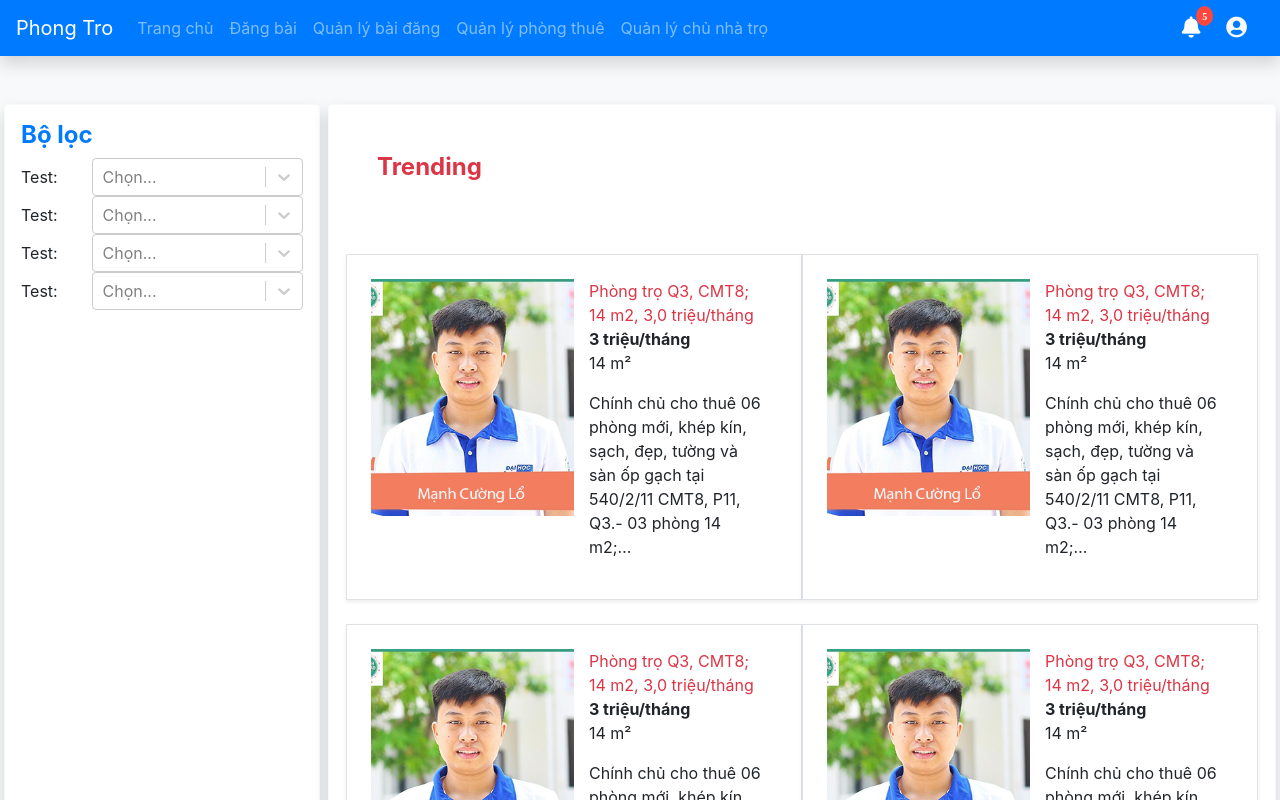
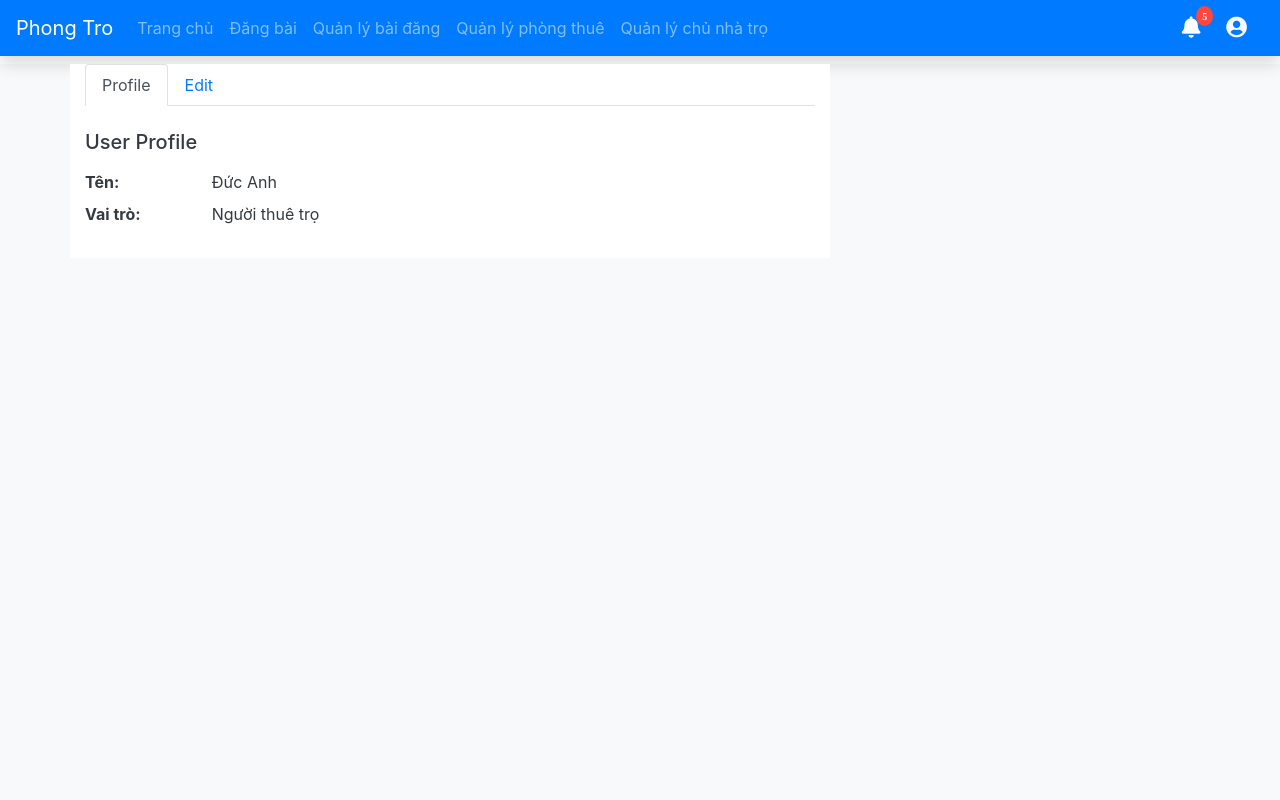
Before and after one commit to Perluto/motel-room-app, a React (Create React App) app: page /profile in a window 1280 px wide. Shown: the top 800 px of the page. Built offline with nearby package versions, Linux system fonts and the light colour scheme; sample sign-in values are in the browser's storage.

Commit message:
add profile

```diff
--- a/src/App.js
+++ b/src/App.js
@@ -15,6 +15,7 @@ import Logout from "./page/logout";
 import UserResFrom from "./page/register";
 import RegisterForm from "./page/register";
 import Notify from "./components/notify";
+import Profile from "./page/profile";
 
 import auth from "./service/authService";
 class App extends Component {
@@ -33,6 +34,7 @@ class App extends Component {
             <Route path="/login" component={Login}></Route>
             <Route path="/logout" component={Logout}></Route>
             <Route path="/register" component={RegisterForm}></Route>
+            <Route path="/profile" component={Profile}></Route>
             <ProtectedRouteOwner
               path="/create-post"
               component={PostResForm}
--- /dev/null
+++ b/src/components/editprofile.jsx
@@ -0,0 +1,61 @@
+import React, { Component } from "react";
+import auth from '../service/authService';
+
+class EditProfile extends Component{
+    state = {user: []}
+    componentDidMount() {
+        const role = auth.getCurrentUser();
+        this.setState({
+            user: role
+        })
+    }
+    render() {
+        const inputOwner = (
+            this.state.user.isOwner ? (
+                <>
+                    <h5 className="mb-3 text-primary">Thông tin chủ phòng trọ:</h5>
+                    <div className="form-group row">
+                        <label className="col-lg-3 col-form-label form-control-label">Name:</label>
+                        <input className="col-lg-6 form-control" type="text" value="Đức Anh"/>
+                    </div>
+                    <div className="form-group row">
+                        <label className="col-lg-3 col-form-label form-control-label">Phone:</label>
+                        <input className="col-lg-6 form-control" type="text" value="12345678"/>
+                    </div>
+                    <div className="form-group row">
+                        <label className="col-lg-3 col-form-label form-control-label">Card Id:</label>
+                        <input className="col-lg-6 form-control" type="text" value="123456789"/>
+                    </div>
+                </>
+            ) : null
+        )
+        return (
+            <form>
+                {
+                    inputOwner
+                }
+                <h5 className="mb-3 text-primary">Tài khoản:</h5>
+                <div className="form-group row">
+                    <label className="col-lg-3 col-form-label form-control-label">User Name:</label>
+                    <input className="col-lg-6 form-control" type="text" value={this.state.user.username}/>
+                </div>
+                <div class="form-group row">
+                    <label class="col-lg-3 col-form-label form-control-label">Password</label>
+                        <input class="form-control col-lg-6" type="password" value="11111122333"/>
+                    </div>
+                <div class="form-group row">
+                    <label class="col-lg-3 col-form-label form-control-label">Confirm password</label>
+                        <input class="form-control col-lg-6" type="password" value="11111122333"/>
+                </div>
+                <div class="form-group row">
+                    <label class="col-lg-3 col-form-label form-control-label"></label>
+                    <div class="col-lg-6">
+                        <button type="button" className="btn btn-primary">Submit</button>
+                    </div>
+                </div>
+            </form>
+        )
+    }
+}
+
+export default EditProfile;
--- /dev/null
+++ b/src/page/profile.jsx
@@ -0,0 +1,66 @@
+import React, { Component } from 'react';
+import {Link} from 'react-router-dom';
+
+import EditProfile from "../components/editprofile";
+import auth from "../service/authService";
+
+class Profile extends Component{
+    state = {
+        profile:[
+            {
+                label: 'Tên:',
+                data: 'Đức Anh'
+            },
+            {
+                label: 'Vai trò:',
+                data: 'Người thuê trọ'
+            }
+        ],
+        isOwner: true
+    }
+    componentDidMount() {
+        const user = auth.getCurrentUser();
+        this.setState({
+            isOwner: user.isOwner
+        })
+    }
+    render() {
+        const user = this.state.profile.map((user,index) => {
+            return(
+                <div className="row d-flex mb-2" key={index}>
+                    <div className="col-2"><strong>{user.label}</strong></div>
+                    <div className="col-4">{(user.label==='Vai trò:'&&this.state.isOwner)?'Chủ trọ':user.data}</div>
+                </div>
+            )
+        });
+        return (
+            <div className="container mt-2">
+                <div className="row">
+                    <div className="col-lg-8 bg-white text-dark">
+                        <ul class="nav nav-tabs">
+                            <li class="nav-item">
+                                <Link data-target="#profile" data-toggle="tab" class="nav-link active">Profile</Link>
+                            </li>
+                            <li class="nav-item">
+                                <Link data-target="#edit" data-toggle="tab" class="nav-link">Edit</Link>
+                            </li>
+                        </ul>
+                        <div className="tab-content py-4">
+                            <div className="tab-pane active" id="profile">
+                                <h5 className="mb-3">User Profile</h5>
+                                {
+                                    user
+                                }
+                            </div>
+                            <div className="tab-pane" id="edit">
+                                <EditProfile></EditProfile>
+                            </div>
+                        </div>
+                    </div>
+                </div>
+            </div>
+        )
+    }
+}
+
+export default Profile;
```
Also changed, not shown: package.json (+12 -0 lines).
